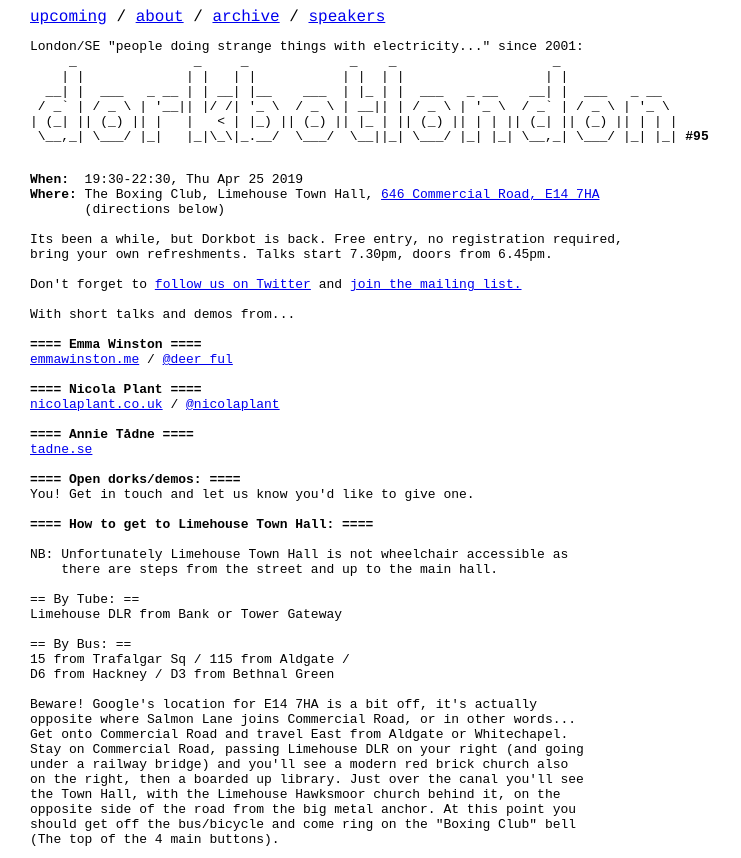
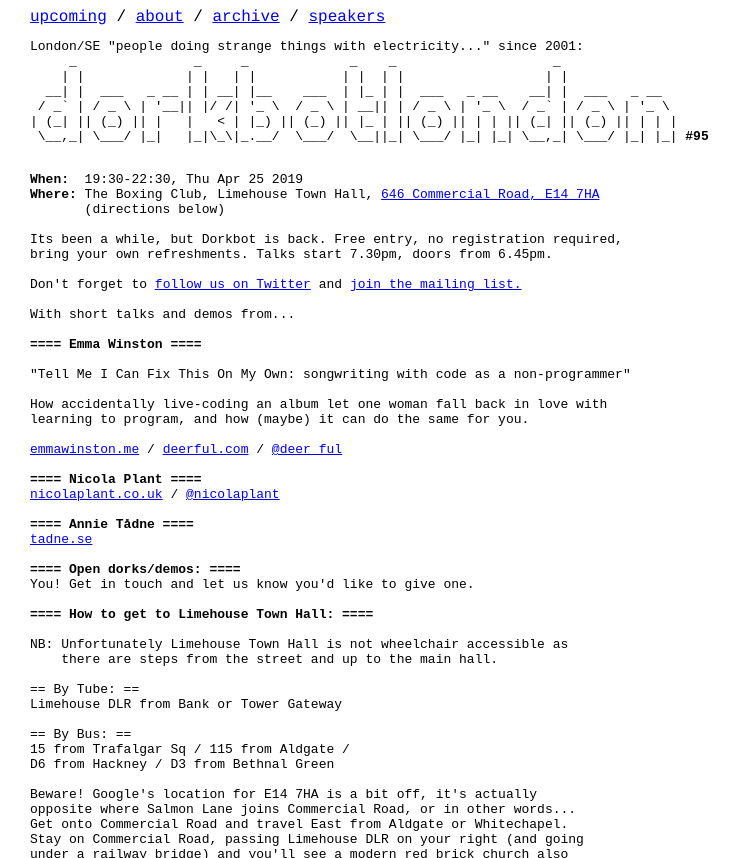
Before and after one commit to dorkbotlondon/dorkbotlondon.github.io, a Jekyll site: the page built from _posts/2019-04-25-95.html, in a window 1280 px wide, cut to the strip 0-858 px from the top of the page. Shown: the whole strip, without its empty margins (0-741 px from the left). Built offline with Jekyll 4.4.1, drawn with Linux system fonts in a browser that asks for light colours; Markdown is read by kramdown in place of the engine named in the settings; a script that is not in the unit is left out.

Commit message:
Blurb for Emma

```diff
--- a/_posts/2019-04-25-95.html
+++ b/_posts/2019-04-25-95.html
@@ -18,7 +18,13 @@ Don't forget to <a href='https://twitter.com/DorkbotLondon'>follow us on Twitter
 With short talks and demos from...
 
 <b>==== Emma Winston ====</b>
-<a href="https://emmawinston.me/">emmawinston.me</a> / <a href="https://twitter.com/deer_ful">@deer_ful</a>
+
+"Tell Me I Can Fix This On My Own: songwriting with code as a non-programmer"
+
+How accidentally live-coding an album let one woman fall back in love with
+learning to program, and how (maybe) it can do the same for you.
+
+<a href="https://emmawinston.me/">emmawinston.me</a> / <a href="http://deerful.com/">deerful.com</a> / <a href="https://twitter.com/deer_ful">@deer_ful</a>
 
 <b>==== Nicola Plant ====</b>
 <a href="http://nicolaplant.co.uk/">nicolaplant.co.uk</a> / <a href="https://twitter.com/nicolaplant">@nicolaplant</a>
```
